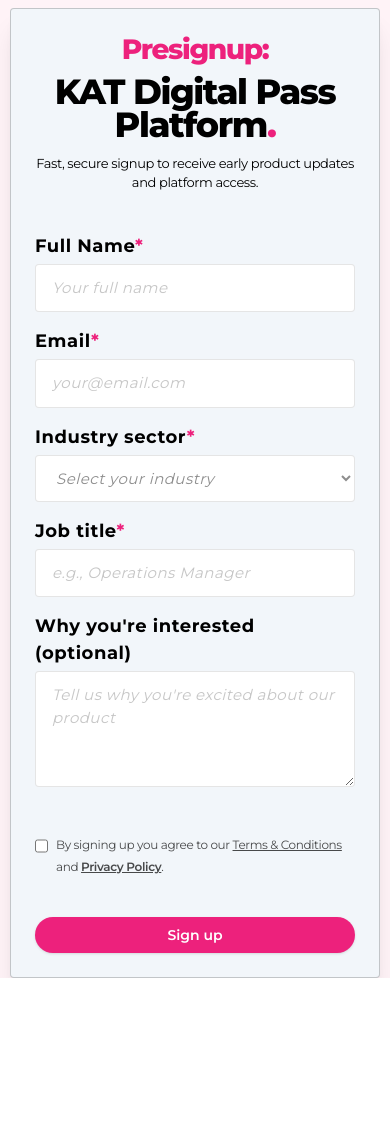
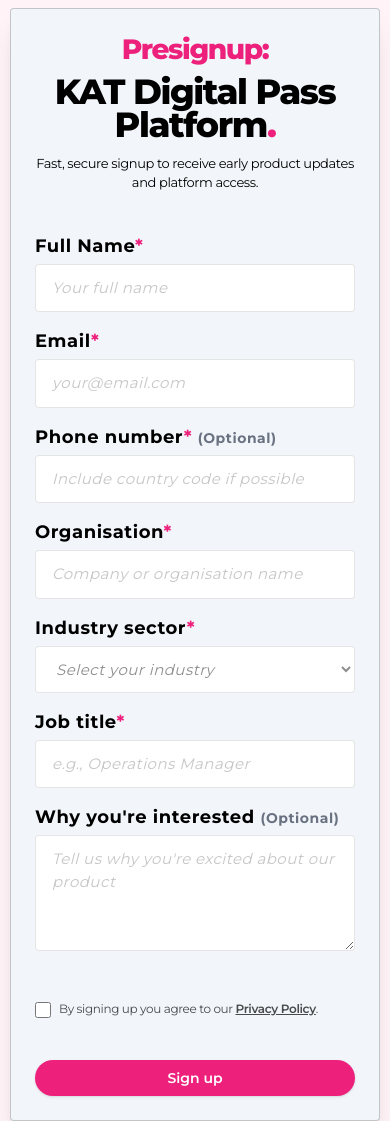
Before and after one commit to KondwaniKAT/presignups_digital_pass, a Next.js app: page / in a window 390 px wide. Before the commit the page ends 978 px from the top, so only its background shows below. Built offline with nearby package versions, Linux system fonts and the light colour scheme.

Commit message:
updated link to accomdate organisation name and user phone name

```diff
--- a/src/app/api/signup/route.ts
+++ b/src/app/api/signup/route.ts
@@ -6,6 +6,8 @@ type SignupPayload = {
   email: string
   industry: string
   jobTitle: string
+  organisation: string
+  phone: string
   interest?: string
   agree?: boolean
 }
@@ -55,8 +57,8 @@ async function sendConfirmationEmail(params: { to: string; name: string }) {
 export async function POST(req: Request) {
   try {
     const body = (await req.json()) as SignupPayload
-    const { name, email, industry, jobTitle, interest } = body
-    if (!name || !email || !industry || !jobTitle) {
+    const { name, email, industry, jobTitle, organisation, phone, interest } = body
+    if (!name || !email || !industry || !jobTitle || !organisation || !phone) {
       return NextResponse.json({ message: "Missing required fields" }, { status: 400 })
     }
 
@@ -84,6 +86,8 @@ export async function POST(req: Request) {
       email,
       industry,
       job_title: jobTitle,
+      organisation,
+      phone,
       interest,
     })
     if (insertError) {
--- a/src/app/page.tsx
+++ b/src/app/page.tsx
@@ -16,6 +16,8 @@ export default function Home() {
     industry: "",
     industryOther: "",
     jobTitle: "",
+    organisation: "",
+    phone: "",
     interest: "",
     agree: false,
   })
@@ -59,7 +61,7 @@ export default function Home() {
   const handleSubmit = async (e: React.FormEvent) => {
     e.preventDefault();
     setError(null)
-    if (!form.name || !form.email || !form.jobTitle || !form.industry) {
+    if (!form.name || !form.email || !form.jobTitle || !form.industry || !form.organisation || !form.phone) {
       setError("Please fill in all required fields.")
       return
     }
@@ -80,6 +82,8 @@ export default function Home() {
               ? form.industryOther
               : form.industry,
           jobTitle: form.jobTitle,
+          organisation: form.organisation,
+          phone: form.phone,
           interest: form.interest,
           agree: form.agree,
         }),
@@ -152,6 +156,38 @@ export default function Home() {
                                 bg-white text-[#8E8E8E]"
                             />
                         </div>
+                        {/*Phone*/}
+                        <div>
+                            <label className="block text-[18px] md:text-xl font-bold leading-[150%] tracking-[0.03em] mb-1">
+                                Phone number<span className="text-brand">*</span> <span className="text-sm text-gray-500">(Optional)</span>
+                            </label>
+                            <input
+                                type="text"
+                                name="phone"
+                                value={form.phone}
+                                onChange={handleChange}
+                                placeholder="Include country code if possible"
+                                className="italic font-normal text-[15px] leading-[150%] tracking-[0.03em] w-full
+                                rounded-sm border border-black/10 px-4 py-3 focus:outline-none focus:ring-2 focus:ring-brand
+                                bg-white text-[#8E8E8E]"
+                            />
+                        </div>
+                        {/*Organisation*/}
+                        <div>
+                            <label className="block text-[18px] md:text-xl font-bold leading-[150%] tracking-[0.03em] mb-1">
+                                Organisation<span className="text-brand">*</span>
+                            </label>
+                            <input
+                                type="text"
+                                name="organisation"
+                                value={form.organisation}
+                                onChange={handleChange}
+                                placeholder="Company or organisation name"
+                                className="italic font-normal text-[15px] leading-[150%] tracking-[0.03em] w-full
+                                rounded-sm border border-black/10 px-4 py-3 focus:outline-none focus:ring-2 focus:ring-brand
+                                bg-white text-[#8E8E8E]"
+                            />
+                        </div>
                         {/*Industry*/}
                         <div>
                             <label className="block text-[18px] md:text-xl font-bold leading-[150%] tracking-[0.03em] mb-1">
@@ -207,7 +243,7 @@ export default function Home() {
                         {/*Interest (optional)*/}
                         <div>
                             <label className="block text-[18px] md:text-xl font-bold leading-[150%] tracking-[0.03em] mb-1">
-                                Why you&apos;re interested (optional)
+                                Why you&apos;re interested <span className="text-sm text-gray-500">(Optional)</span>
                             </label>
                             <textarea
                                 name="interest"
@@ -232,11 +268,7 @@ export default function Home() {
                             />
                             <p className="font-normal text-[12px] md:text-[14px] leading-[180%] tracking-[-0.03em] text-black/70 max-w-[300px] md:max-w-[900px]">
                                 By signing up you agree to our {" "}
-                                <a href="/terms" className=" underline">
-                                    Terms & Conditions
-                                </a>{" "}
-                                and{" "}
-                                <a href="/privacy" className="font-semibold underline">
+                                <a href="https://katmarketing.co.uk/privacy-policy" className="font-semibold underline">
                                     Privacy Policy
                                 </a>.
                             </p>
--- a/src/app/success/page.tsx
+++ b/src/app/success/page.tsx
@@ -4,12 +4,12 @@ import React,{JSX} from "react"
 const SuccessPage: React.FC = (): JSX.Element => {
     return (
         <div className="min-h-screen bg-[#FFF3F7] flex flex-col">
-            <div className="max-w-[600px] mx-auto mt-20 p-8 border border-black/20 rounded-sm shadow-xl bg-[#F2F6FA] text-center">
+            <div className="max-w-[700px] mx-auto mt-20 p-8 border border-black/20 rounded-sm shadow-xl bg-[#F2F6FA] text-center">
                 <h1 className="font-extrabold text-[28px] md:text-[40px] leading-[120%] tracking-[-0.05em] mb-3">
-                    You're on the list<span className="text-brand">!</span>
+                    You're on the waiting list<span className="text-brand">!</span>
                 </h1>
                 <p className="font-normal text-[14px] md:text-[16px] leading-[160%] tracking-[-0.02em] text-black/80">
-                    Thank you for signing up. We’ll send product updates to your email.
+                    Thank you for signing up. We&apos;ll send product updates to you once we launch.
                 </p>
             </div>
         </div>
```
